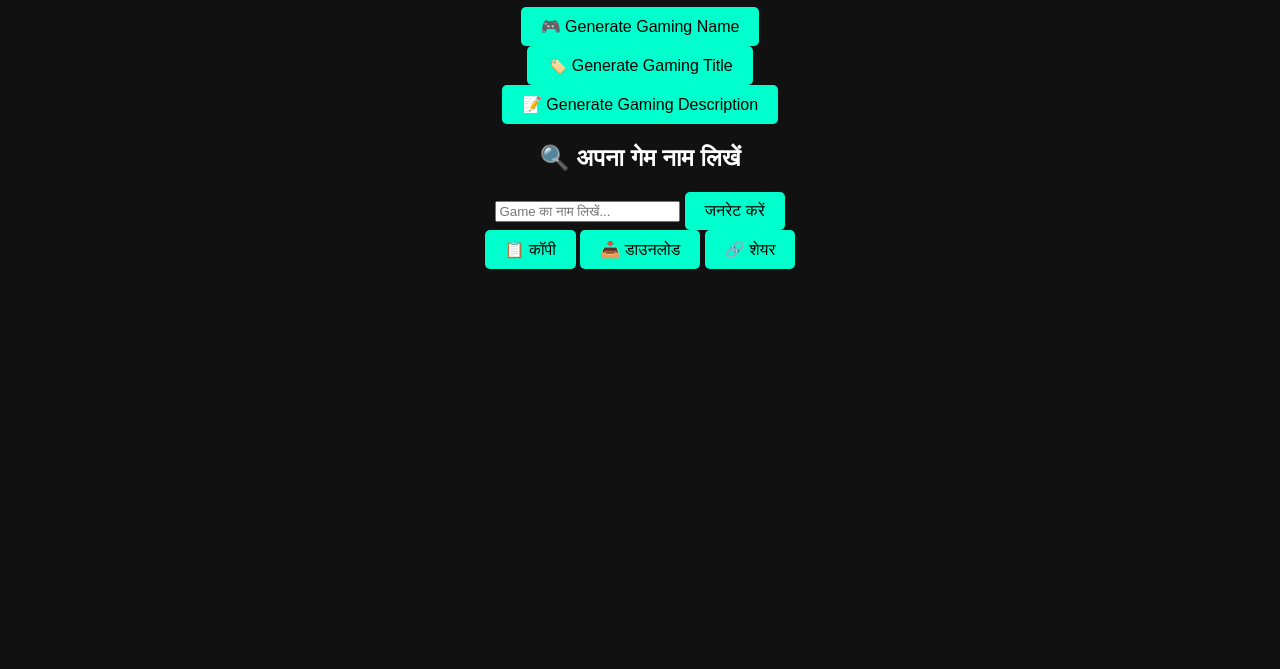
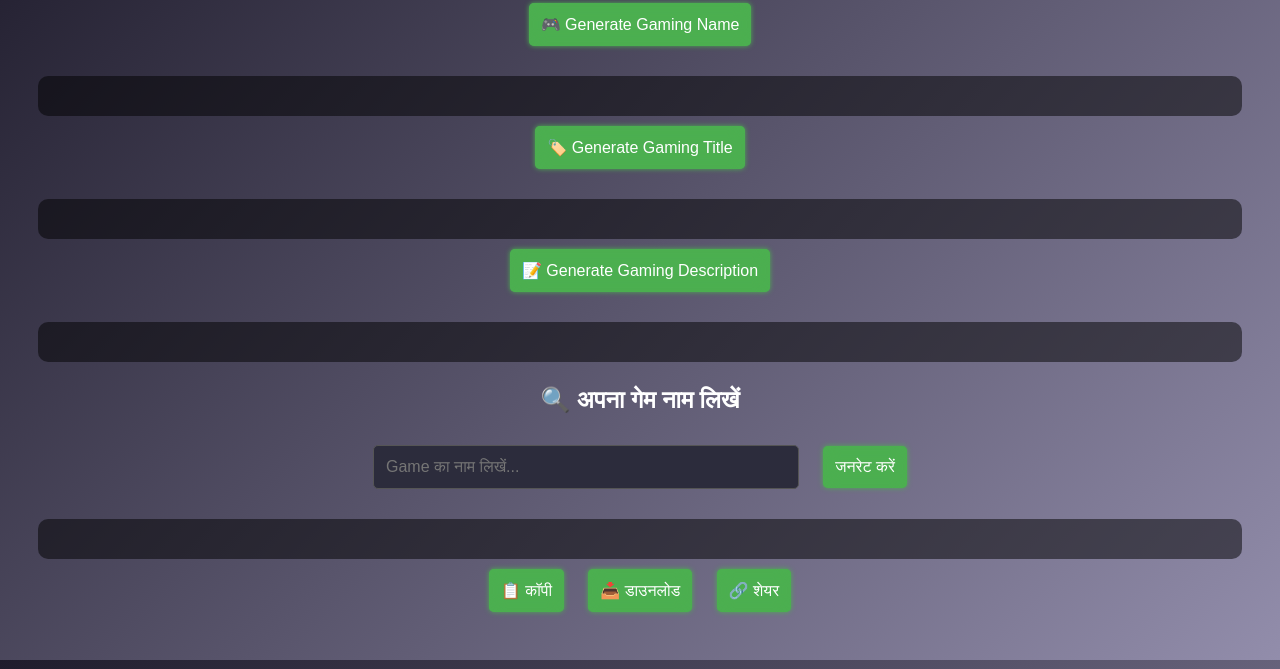
Before and after one commit to jatavsf429098-pixel/gaming-name-generator-, a plain HTML site: page index.html in a window 1280 px wide. Shown: the part 131-800 px from the top of the page. Drawn offline with Linux system fonts and the light colour scheme.

Commit message:
Update index.html

```diff
--- a/index.html
+++ b/index.html
@@ -6,7 +6,57 @@
   <title>Gaming Name Generator</title>
   <link rel="stylesheet" href="style.css">
 </head>
-<body>
+<body><head>
+  <meta charset="UTF-8" />
+  <meta name="viewport" content="width=device-width, initial-scale=1.0" />
+  <title>Gaming Name Generator</title>
+  <link rel="stylesheet" href="style.css">
+
+  <!-- 🔽 यहीं पर नीचे ये add करें -->
+  <style>
+    body {
+      font-family: 'Segoe UI', sans-serif;
+      background: linear-gradient(135deg, #1f1c2c, #928dab);
+      color: #fff;
+      padding: 30px;
+      text-align: center;
+    }
+    input, button {
+      padding: 12px;
+      margin: 10px;
+      border: none;
+      border-radius: 5px;
+      font-size: 1rem;
+    }
+    input {
+      width: 80%;
+      max-width: 400px;
+      background-color: #2c2c3c;
+      color: white;
+      border: 1px solid #555;
+    }
+    button {
+      background: #4caf50;
+      color: white;
+      cursor: pointer;
+      transition: 0.3s;
+      box-shadow: 0 0 5px #4caf50, 0 0 15px #4caf50 inset;
+    }
+    button:hover {
+      background: #66bb6a;
+      box-shadow: 0 0 10px #66ff66, 0 0 20px #66ff66 inset;
+    }
+    .output {
+      background: rgba(0, 0, 0, 0.5);
+      padding: 20px;
+      margin-top: 20px;
+      border-radius: 10px;
+      white-space: pre-line;
+      font-size: 1.1rem;
+    }
+  </style>
+</head>
+
   <h1>Gaming Name, Title & Description Generator</h1>
 
   <button onclick="generateName()">🎮 Generate Gaming Name</button>
```
